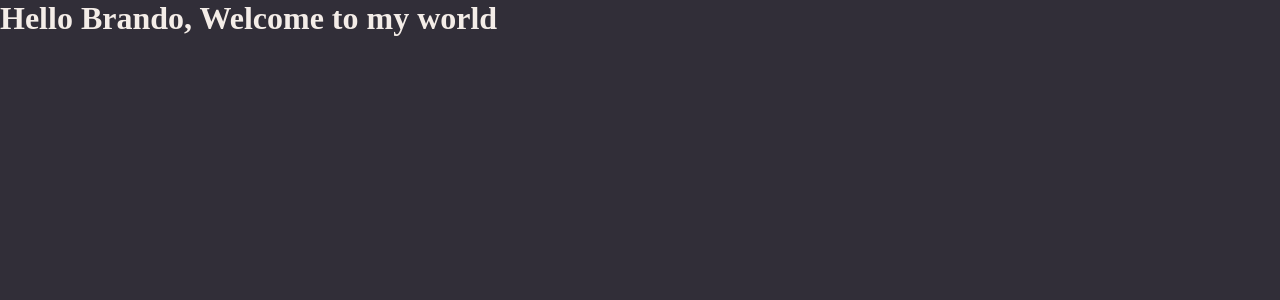
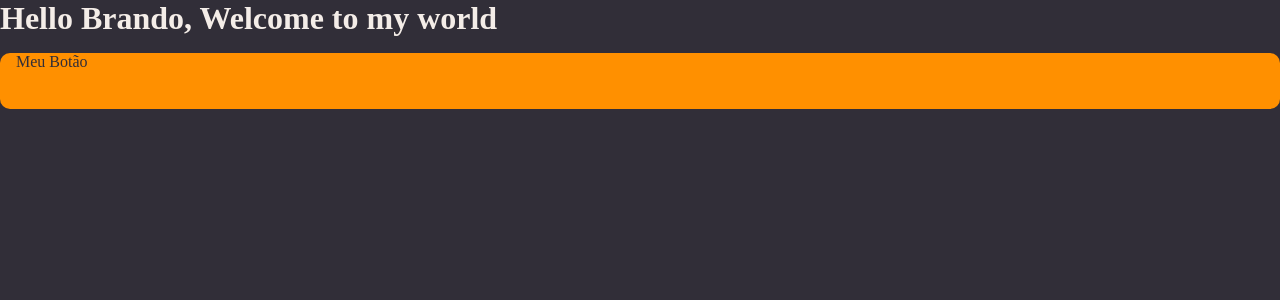
Before and after one commit to Bran00/RocketNotes, a React (Vite) app in the folder rocketnotes/: page / in a window 1280 px wide. Shown: the top 300 px of the page. Built offline with nearby package versions, Linux system fonts and the light colour scheme.

Commit message:
feate: create component button

```diff
--- /dev/null
+++ b/rocketnotes/src/components/Button/index.jsx
@@ -0,0 +1,10 @@
+import { Container } from "./styles";
+
+export function Button() {
+
+  return (
+  <Container type="button">
+    Meu Botão
+    </Container>
+  );
+}
--- /dev/null
+++ b/rocketnotes/src/components/Button/styles.js
@@ -0,0 +1,18 @@
+import styled from 'styled-components';
+
+export const Container = styled.div`
+  width: 100%;
+  background-color: ${({ theme }) => theme.COLORS.ORANGE};
+  color: ${({ theme }) => theme.COLORS.BACKGROUND_800};
+
+  height: 56px;
+  border: 0;
+  padding: 0 16px;
+  margin-top: 16px;
+  border-radius: 10px;
+  font-weight: 500;
+
+  &:disabled {
+    opacity: 0.5;
+  }
+`;
--- a/rocketnotes/src/pages/Details/index.jsx
+++ b/rocketnotes/src/pages/Details/index.jsx
@@ -1,5 +1,7 @@
 import { useState } from 'react'
 import { Container } from './styles';
+
+import { Button } from '../../components/Button'
 
 export function Details() {
   const name = "Brando"
@@ -8,7 +10,7 @@
   return (
     <Container>
       <h1>Hello {name}, {saudation}</h1>
-
+      <Button />
     </Container>
   )
 }
```
Also changed, not shown: rocketnotes/src/components/index.js (added).
